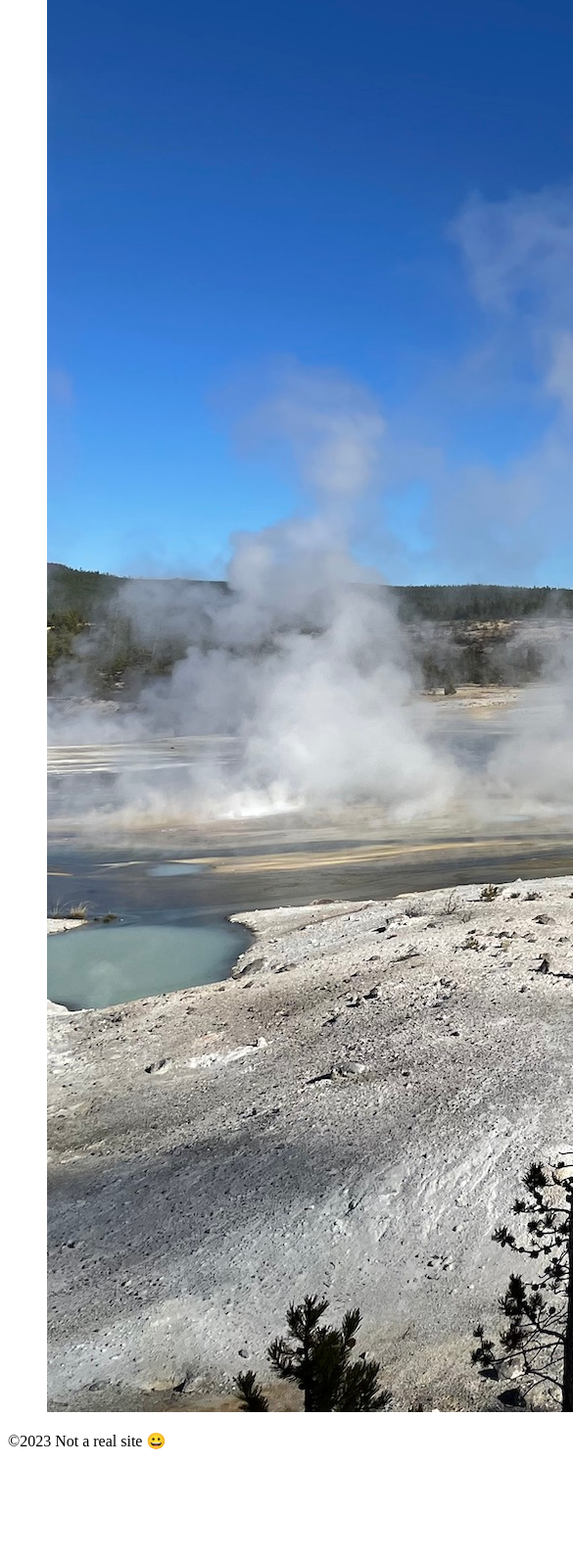
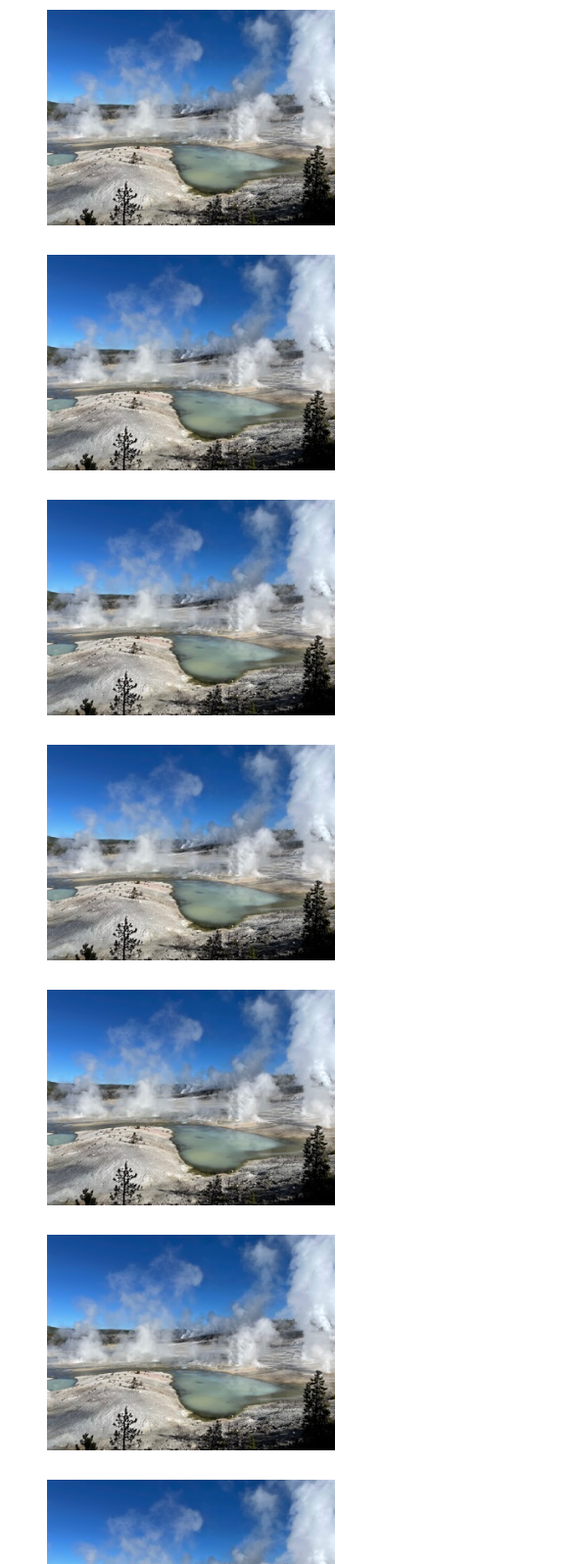
Before and after one commit to Robloxairport14/WDD131, a plain HTML site: page coolpics/index.html in a window 390 px wide. Shown: the part 404-2000 px from the top of the page at 98% size, 585 px wide, since content can reach past the window. Before the commit the page ends 1892 px from the top, so only its background shows below. Drawn offline with Linux system fonts and the light colour scheme; a web font is replaced by a local one.

Commit message:
mission and some cool pics

```diff
--- a/coolpics/coolpics.css
+++ b/coolpics/coolpics.css
@@ -10,7 +10,7 @@
  --primary-font: Arial, Helvetica,sans-serif;
  --secondary-font: "Mooli", san-serif;
 }
-
+/* this is 3 columns */
 body {
     font-family: var(--primary-font);
     font-size: 1.2em;
@@ -21,11 +21,11 @@ body {
   }
   img {
 	max-width: 100%;
-    width: 2px;
+    width: 300px;
 }
 div#cw{
-    /* font-family: var(--secondary-font); */
-    font-size: 1000px;
+    font-family: var(--secondary-font);
+    font-size: 100px;
 }
 header {
     background-color: var(--primary-color);
@@ -41,3 +41,15 @@ footer {
     text-align: center;
     font-family: var(--secondary-font);
 }
+@media screen and (max-width: 700px) { /*changing to 1 column for photo galary */
+    body {
+        font-size: 1.5em;
+    }
+    header {
+        font-size: 1.5em;
+    }
+    footer {
+        font-size: 1.5em;
+    }
+}
+@media screen and (max-width: 1000px) /*changing to 2 columns for photo galary */
--- a/coolpics/index.html
+++ b/coolpics/index.html
@@ -2,7 +2,7 @@
 <html lang="en">
 
 <head>
-    <link rel="pict" href="coolpics.css">
+    <link rel="stylesheet" href="coolpics.css">
     <script defer src="coolpics.js"></script>
     <a href="coolpics/index.html">Cool Pics 📷</a>
     <meta charset="UTF-8">
@@ -24,7 +24,30 @@
         <div id="cw">Current Work</div>
         <figure>
             <img src="norris-sm.jpeg" alt="picture">
-            <img src="norris-full.jpeg" alt="2nd-picture">
+        </figure>
+        <figure>
+            <img src="norris-sm.jpeg" alt="picture">
+        </figure>
+        <figure>
+            <img src="norris-sm.jpeg" alt="picture">
+        </figure>
+        <figure>
+            <img src="norris-sm.jpeg" alt="picture">
+        </figure>
+        <figure>
+            <img src="norris-sm.jpeg" alt="picture">
+        </figure>
+        <figure>
+            <img src="norris-sm.jpeg" alt="picture">
+        </figure>
+        <figure>
+            <img src="norris-sm.jpeg" alt="picture">
+        </figure>
+        <figure>
+            <img src="norris-sm.jpeg" alt="picture">
+        </figure>
+        <figure>
+            <img src="norris-sm.jpeg" alt="picture">
         </figure>
     </main>
     <footer>
--- a/mission/styles.css
+++ b/mission/styles.css
@@ -1,5 +1,3 @@
-/* select#myDropdown option.L
-{ */
 body
 {
     font-size: 20px;
@@ -29,49 +27,18 @@
 {
     margin-top: 20px;
 }
-    footer
+img
 {
-        size: 30px;
+    width: 550px;
+    height: 275px;
 }
-/* } */
 
-select#myDropdown option.D
+.dark
 {
-    body
+    background-color: black;
+    color : white;
+    h2
     {
-        font-size: 20px;
-        font-style: 'Times New Roman';
-        line-height: 1.5;
-        h1, p, li
-        {
-            color: white;
-        }
-        h2
-            {color: somecolor;
-        }
-        text-align: left;
-        margin-left: 34%;
-        margin-right: 34%;
-    }
-    .title
-    {
-        text-transform: uppercase;
-        text-align: center;
-    }
-    p:first-of-type
-    {
-        margin-top: 10%;
-    }
-    p, ol
-    {
-        line-height: 35px;
-    }
-    li
-    {
-        margin-top: 20px;
-    }
-    footer
-    {
-        size: small;
+        color: #75b0d7;
     }
 }
```
Also changed, not shown: mission/mission.js (+11 -17 lines). Lines whose indentation alone changed are shown as unchanged.
